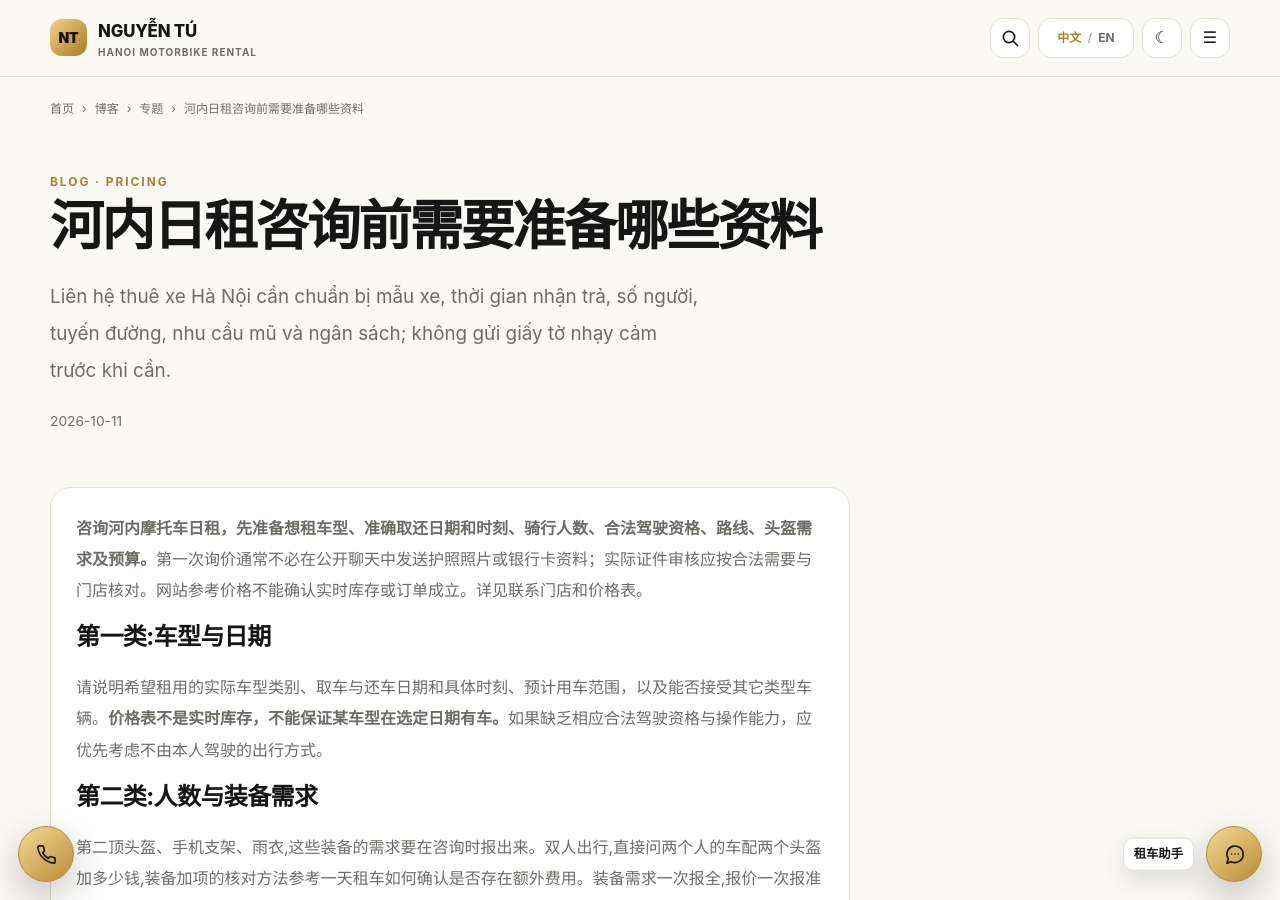
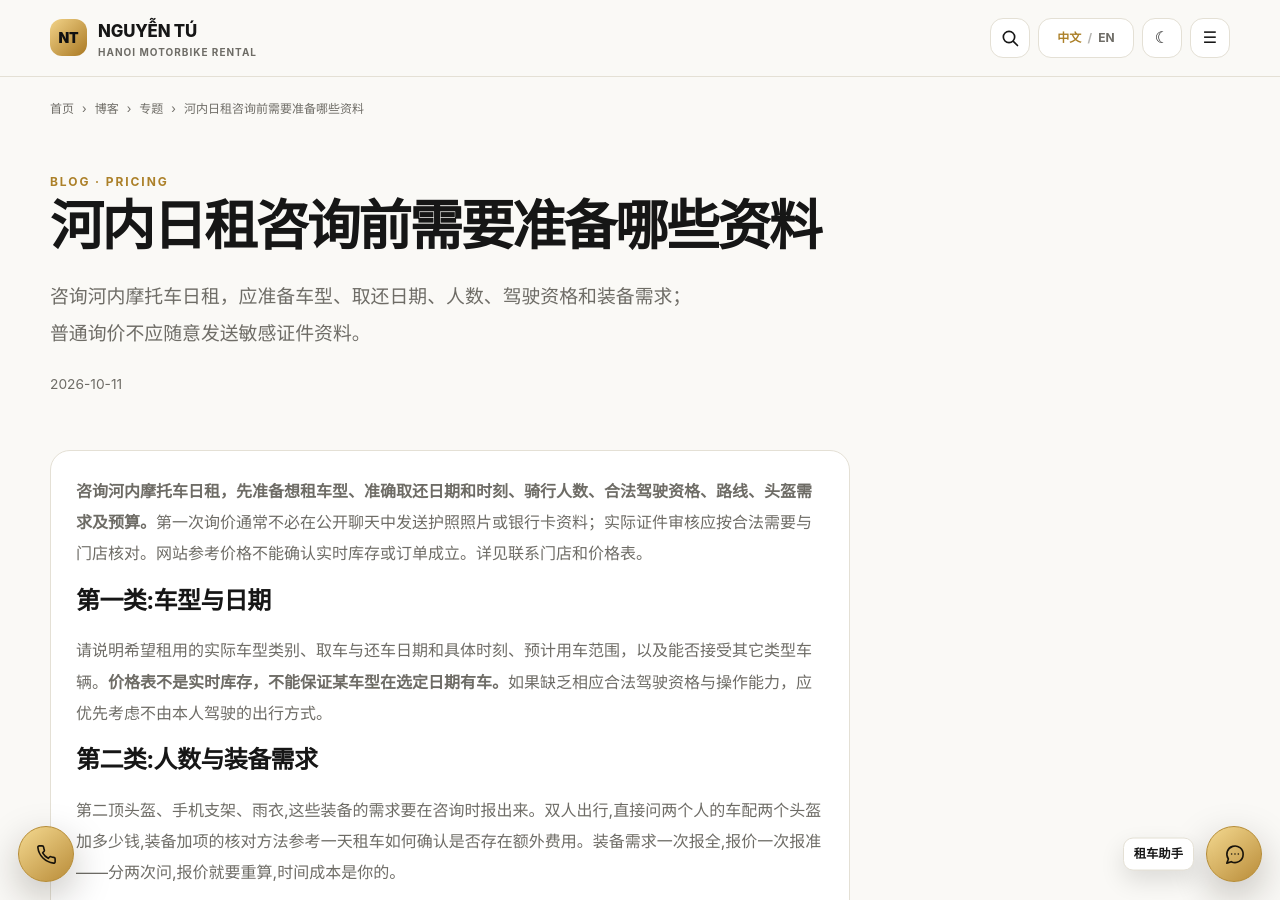
Before and after one commit to thuexemayhanoi/china, a Jekyll site: the page built from _posts/2026-10-11-hanoi-pricing-daily-24.md, in a window 1280 px wide and 900 px high. Built offline with Jekyll 4.4.1, drawn with Linux system fonts in a browser that asks for light colours.

Commit message:
seo(china): fix Chinese meta description for daily-24

```diff
--- a/_posts/2026-10-11-hanoi-pricing-daily-24.md
+++ b/_posts/2026-10-11-hanoi-pricing-daily-24.md
@@ -5,7 +5,7 @@ topic: "pricing"
 subtopic: "daily"
 permalink: "/blog/hanoi-pricing-daily-24/"
 title: "河内日租咨询前需要准备哪些资料"
-description: "Liên hệ thuê xe Hà Nội cần chuẩn bị mẫu xe, thời gian nhận trả, số người, tuyến đường, nhu cầu mũ và ngân sách; không gửi giấy tờ nhạy cảm trước khi cần."
+description: "咨询河内摩托车日租，应准备车型、取还日期、人数、驾驶资格和装备需求；普通询价不应随意发送敏感证件资料。"
 last_modified_at: "2026-10-12"
 primary_keyword: "河内摩托车日租价格"
 date: "2026-10-11 18:13:23 +0700"
```
